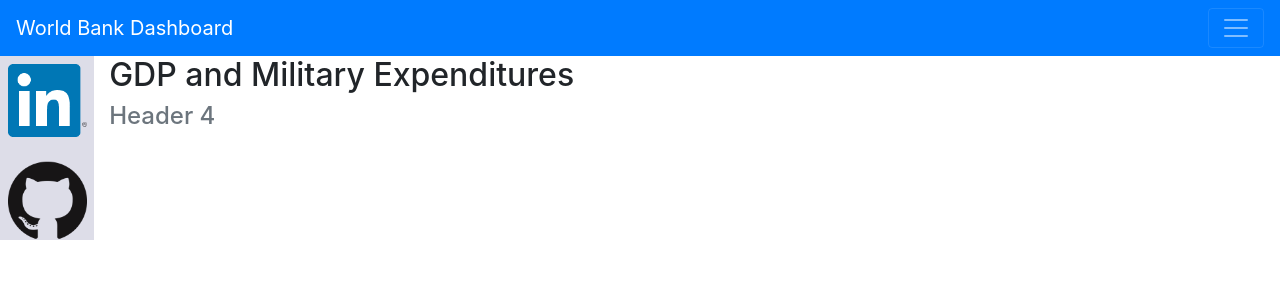
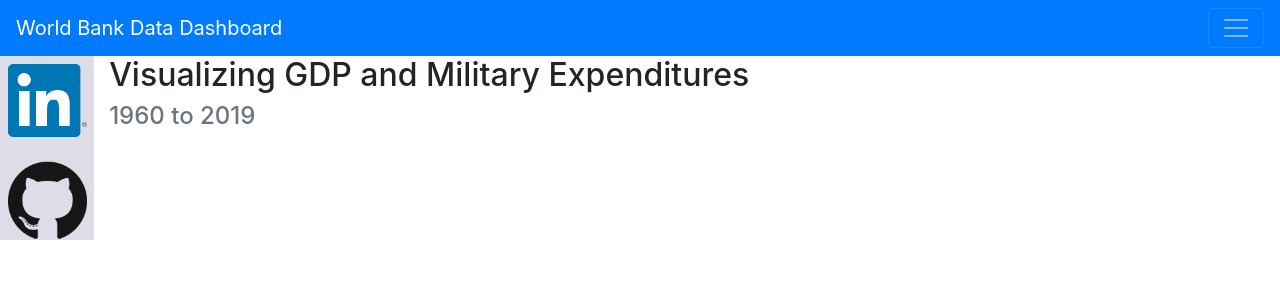
Before and after one commit to sergatron/projects, a Python web app: template gdp_webapp/myapp/templates/index.html in a window 1280 px wide. Shown: the top 300 px of the page. Run offline with Jinja, Linux system fonts and the light colour scheme; the template is opened without the code that fills it, so the values that code supplies are empty; some libraries are stand-ins or nearby versions.

```diff
--- a/gdp_webapp/myapp/templates/index.html
+++ b/gdp_webapp/myapp/templates/index.html
@@ -16,7 +16,7 @@
 
 <!--navbar links-->
 <nav class="navbar sticky-top navbar-dark bg-primary">
-   <a class="navbar-brand" href="#">World Bank Dashboard</a>
+   <a class="navbar-brand" href="#">World Bank Data Dashboard</a>
 
    <button class="navbar-toggler" type="button" data-toggle="collapse"
    data-target="#navbarTogglerDemo02"
@@ -31,7 +31,7 @@
         <a class="nav-link" href="https://www.udacity.com">Udacity</a>
       </li>
       <li class="nav-item">
-        <a class="nav-link" href="https://data.worldbank.org/">World Bank Data</a>
+        <a class="nav-link" href="https://data.worldbank.org/indicator/MS.MIL.XPND.CD">World Bank Data</a>
       </li>
     </ul>
   </div>
@@ -46,7 +46,7 @@
             <a href="#">
                 <img src="/static/img/linkedinlogo.png" alt="linkedin" class="img-fluid mb-4 ml-2">
             </a>
-            <a href="https://github.com/sergatron">
+            <a href="https://github.com/sergatron/projects/tree/master/gdp_webapp">
                 <img src="/static/img/githublogo.png" alt="github" class="img-fluid ml-2">
             </a>
         </div>
@@ -58,8 +58,8 @@
 
         <!--chart descriptions-->
         <div id="middle-info" class="mt-auto pl-0 ml-0">
-			<h2 id="tag-line">GDP and Military Expenditures</h2>
-			<h4 id="tag-line" class="text-muted">Header 4</h4>
+			<h2 id="tag-line">Visualizing GDP and Military Expenditures</h2>
+			<h4 id="tag-line" class="text-muted">1960 to 2019</h4>
 
         </div>
 
@@ -69,7 +69,7 @@
         <!--charts-->
         <div id="charts" class="container">
 
-            <!--top two charts-->
+            <!--charts-->
             <div class="row">
                 <div class="col-12">
                     <div id="{{ids[0]}}"></div>
@@ -77,30 +77,14 @@
                 <div class="col-12">
                     <div id="{{ids[1]}}"></div>
                 </div>
+				<div class='col-12'>
+					<div id='{{ids[2]}}'></div>
+				</div>
+				<div class='col-12'>
+					<div id='{{ids[3]}}'></div>
+				</div>
             </div>
 
-            <!--bottom two charts-->
-            <div class="row mb-6">
-                <div class="col">
-                    <div id="chart3">
-                        <div id="{{ids[2]}}"></div>
-                    </div>
-                </div>
-                <div class="col">
-                    <div id="chart4">
-                        <div id="{{ids[3]}}"></div>
-                    </div>
-                </div>
-            </div>
-
-			<!--TODO: Create another row and place a fifth chart in that row-->
-			<div class='row'>
-				<div class='col'>
-					<div id='chart-5'>
-						<div id='{{ids[4]}}'></div>
-					</div>
-				</div>
-			</div>
         </div>
     </div>
 </div>
--- a/gdp_webapp/wrangling_scripts/data_wrangling.py
+++ b/gdp_webapp/wrangling_scripts/data_wrangling.py
@@ -153,7 +153,8 @@ group_data.loc[(1995, 'france'):(2000, 'france'), 'gdp']
 # groupby Country and compute mean
 agg_gdp = clean_df.groupby(['country'])['military_expend','gdp','percent'].agg(['mean'])
 
-# TOP 10: Military Expenditure to GDP Ratio
+
+# TOP 10: Highest Military Expenditure
 mil_10 = agg_gdp.sort_values(('military_expend', 'mean'), ascending=False)[:10].index.tolist()
 top_military_df = clean_df[clean_df['country'].isin(mil_10)]
 
@@ -163,6 +164,7 @@ gdp_10 = agg_gdp.sort_values(('gdp', 'mean'), ascending=False)[:10].index.tolist
 top_gdp_df = clean_df[clean_df['country'].isin(gdp_10)]
 
 
-# TOP 10: Highest Military Expenditure
+# TOP 10: Military Expenditure to GDP Ratio
 percent_10 = agg_gdp.sort_values(('percent', 'mean'), ascending=False)[:10].index.tolist()
 top_ratio_df = clean_df[clean_df['country'].isin(percent_10)]
+top_ratio_df.sort_values('percent', ascending=False)
```
